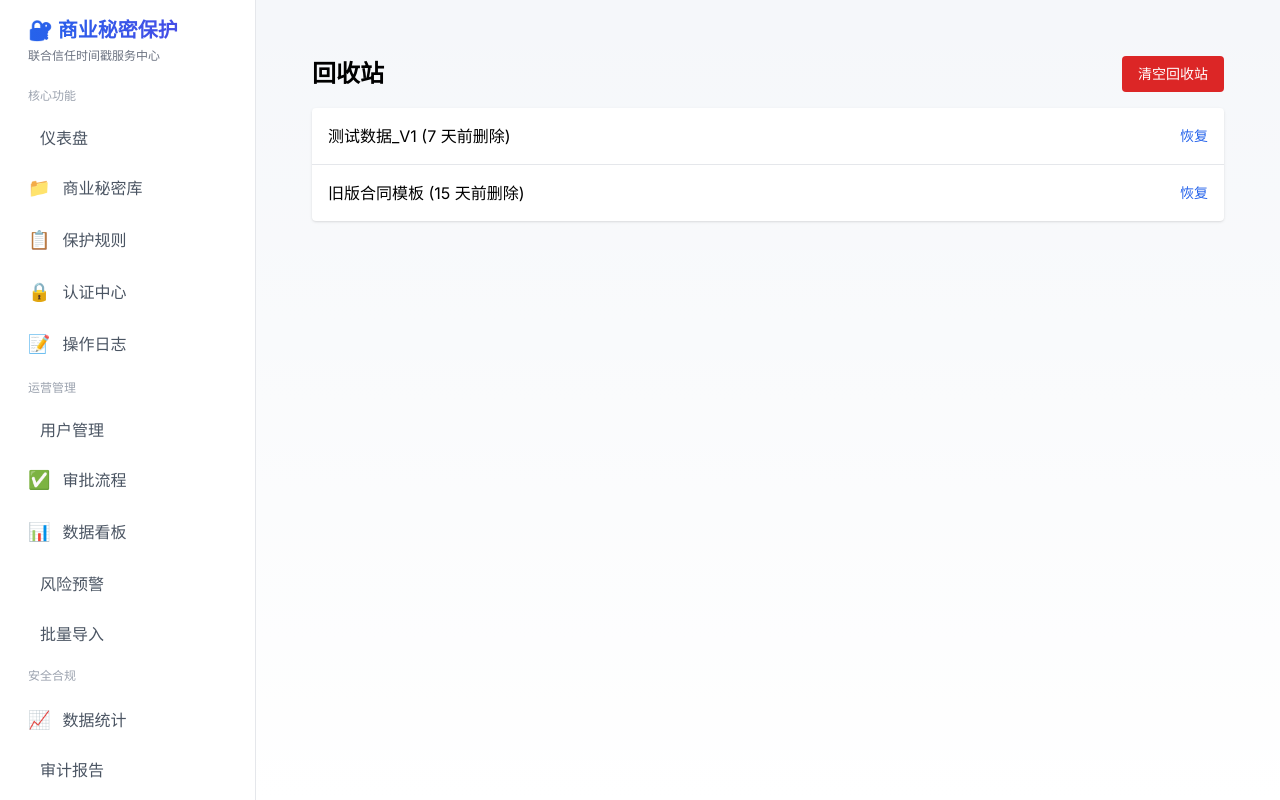
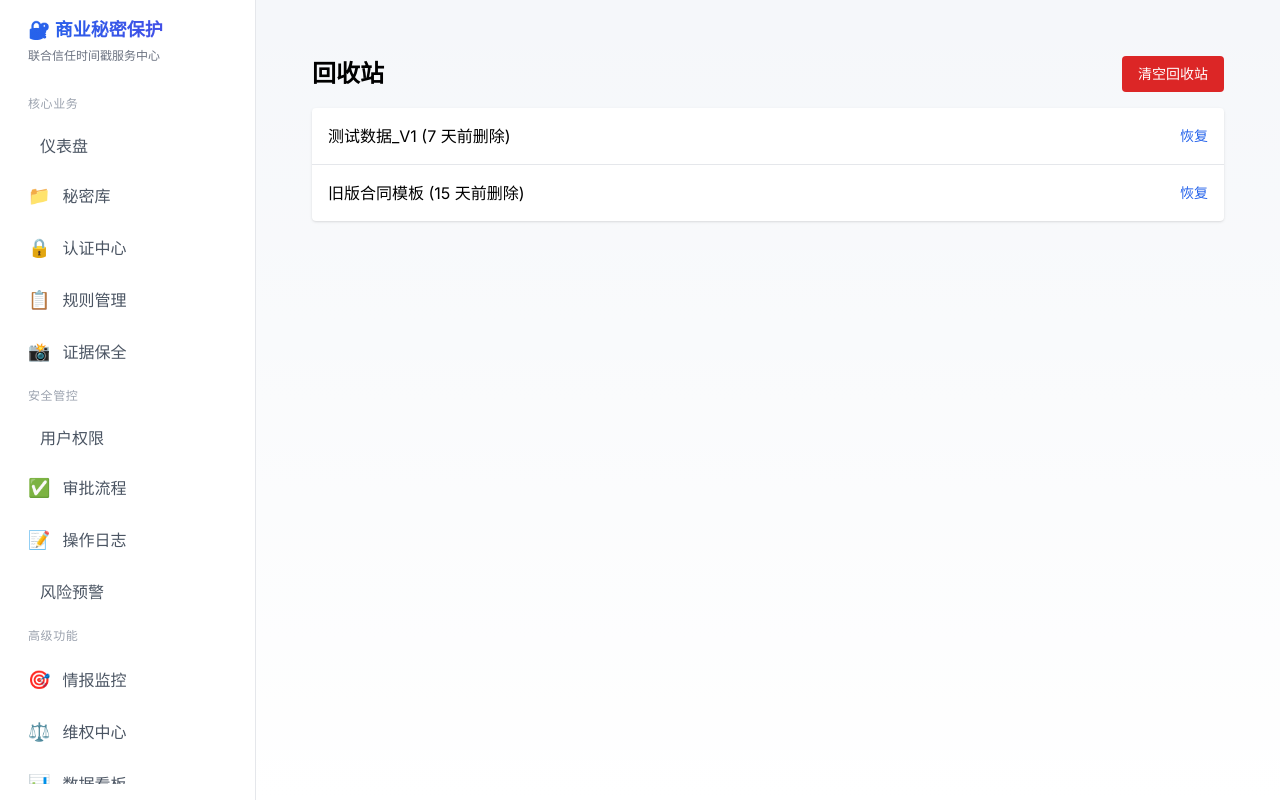
Before and after one commit to smknisyvecrix/trade-secret-demo, a Next.js app: page /recycle in a window 1280 px wide. Built offline with nearby package versions, Linux system fonts and the light colour scheme.

Commit message:
refactor: 精简优化侧边栏菜单结构，聚焦核心业务

```diff
--- a/src/app/layout.tsx
+++ b/src/app/layout.tsx
@@ -35,52 +35,34 @@ function NavItem({ href, icon, label }: { href: string; icon: string; label: str
 function Sidebar() {
   return (
     <div className="w-64 bg-white border-r border-gray-200 h-screen sticky top-0 p-4 flex flex-col">
-      <div className="mb-4 px-3">
-        <h1 className="text-xl font-bold bg-gradient-to-r from-blue-600 to-indigo-600 bg-clip-text text-transparent">
+      <div className="mb-6 px-3">
+        <h1 className="text-lg font-bold bg-gradient-to-r from-blue-600 to-indigo-600 bg-clip-text text-transparent">
           🔐 商业秘密保护
         </h1>
         <p className="text-xs text-gray-500 mt-1">联合信任时间戳服务中心</p>
       </div>
 
       <nav className="flex-1 overflow-y-auto space-y-1">
-        <p className="text-xs text-gray-400 px-3 py-2 font-medium">核心功能</p>
+        <p className="text-xs text-gray-400 px-3 py-2 font-medium uppercase tracking-wider">核心业务</p>
         <NavItem href="/" icon="" label="仪表盘" />
-        <NavItem href="/secrets" icon="📁" label="商业秘密库" />
-        <NavItem href="/rules" icon="📋" label="保护规则" />
+        <NavItem href="/secrets" icon="📁" label="秘密库" />
         <NavItem href="/certifications" icon="🔒" label="认证中心" />
+        <NavItem href="/rules" icon="📋" label="规则管理" />
+        <NavItem href="/evidence" icon="📸" label="证据保全" />
+
+        <p className="text-xs text-gray-400 px-3 py-2 mt-4 font-medium uppercase tracking-wider">安全管控</p>
+        <NavItem href="/users" icon="" label="用户权限" />
+        <NavItem href="/approvals" icon="✅" label="审批流程" />
         <NavItem href="/logs" icon="📝" label="操作日志" />
+        <NavItem href="/alerts" icon="️" label="风险预警" />
 
-        <p className="text-xs text-gray-400 px-3 py-2 mt-4 font-medium">运营管理</p>
-        <NavItem href="/users" icon="" label="用户管理" />
-        <NavItem href="/approvals" icon="✅" label="审批流程" />
+        <p className="text-xs text-gray-400 px-3 py-2 mt-4 font-medium uppercase tracking-wider">高级功能</p>
+        <NavItem href="/intelligence" icon="🎯" label="情报监控" />
+        <NavItem href="/rights-protection" icon="⚖️" label="维权中心" />
         <NavItem href="/dashboard" icon="📊" label="数据看板" />
-        <NavItem href="/alerts" icon="️" label="风险预警" />
-        <NavItem href="/batch-import" icon="" label="批量导入" />
 
-        <p className="text-xs text-gray-400 px-3 py-2 mt-4 font-medium">安全合规</p>
-        <NavItem href="/stats" icon="📈" label="数据统计" />
-        <NavItem href="/audit" icon="" label="审计报告" />
-        <NavItem href="/contracts" icon="📄" label="合同管理" />
-        <NavItem href="/collaboration" icon="🤝" label="外部协作" />
-        <NavItem href="/watermark" icon="💧" label="水印管理" />
-        <NavItem href="/encryption" icon="🔐" label="加密管理" />
-
-        <p className="text-xs text-gray-400 px-3 py-2 mt-4 font-medium">高级功能</p>
-        <NavItem href="/intelligence" icon="🎯" label="情报监控" />
-        <NavItem href="/evidence" icon="📸" label="证据保全" />
-        <NavItem href="/rights-protection" icon="⚖️" label="维权中心" />
-        <NavItem href="/smart-analysis" icon="🤖" label="智能分析" />
-        <NavItem href="/knowledge-graph" icon="🕸️" label="知识图谱" />
-        <NavItem href="/versions" icon="🔄" label="版本对比" />
-        <NavItem href="/tags" icon="🏷️" label="标签管理" />
-
-        <p className="text-xs text-gray-400 px-3 py-2 mt-4 font-medium">系统设置</p>
-        <NavItem href="/templates" icon="📜" label="证书模板" />
+        <p className="text-xs text-gray-400 px-3 py-2 mt-4 font-medium uppercase tracking-wider">系统</p>
         <NavItem href="/settings" icon="⚙️" label="系统设置" />
-        <NavItem href="/help" icon="" label="帮助中心" />
-        <NavItem href="/notifications" icon="🔔" label="消息通知" />
-        <NavItem href="/recycle" icon="🗑️" label="回收站" />
-        <NavItem href="/tickets" icon="🎫" label="工单系统" />
       </nav>
     </div>
   );
```
